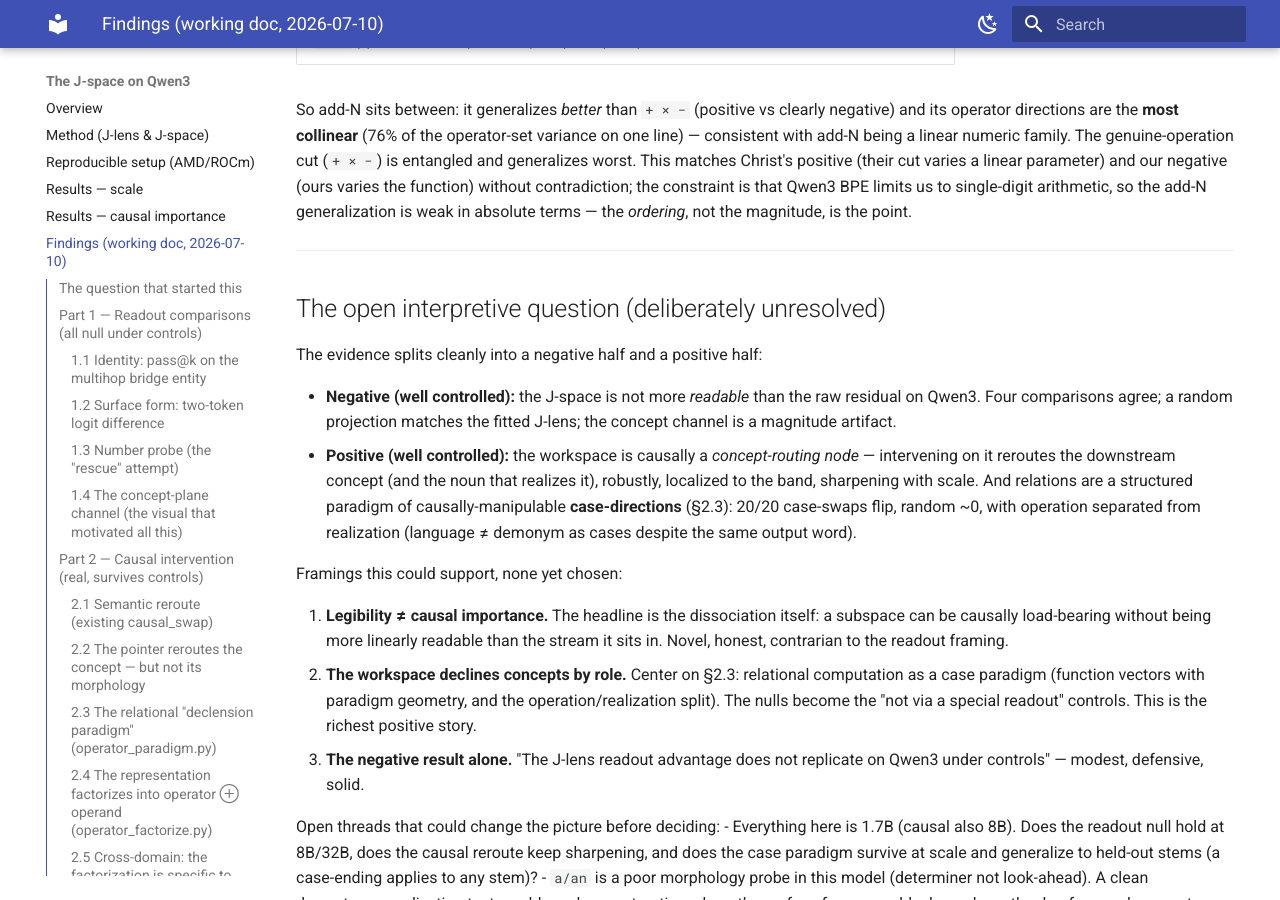
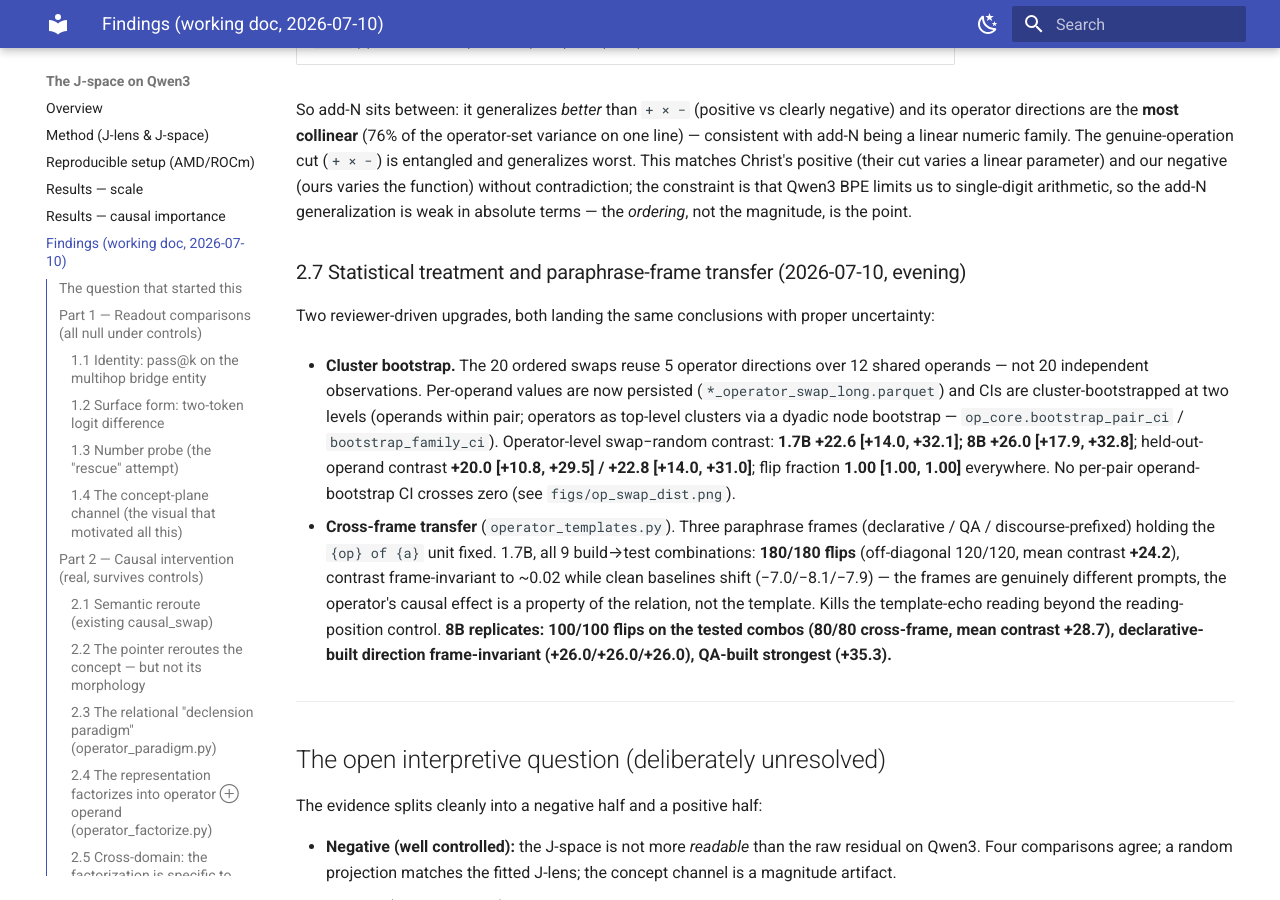
Before and after one commit to mpodeley/jspace-qwen, an MkDocs documentation site: the page built from docs/findings.md, in a window 1280 px wide and 900 px high, scrolled down 6049 px. Built offline with MkDocs 1.6.1 and Material for MkDocs 9.7.7, drawn with Linux system fonts in a browser that asks for light colours.

Commit message:
8B cross-frame replication (100/100, transfer 80/80, +28.7) in paper + findings; ACL rebuild
Co-Authored-By: Claude Fable 5 <noreply@anthropic.com>

```diff
--- a/docs/findings.md
+++ b/docs/findings.md
@@ -281,6 +281,27 @@ negative (ours varies the function) without contradiction; the constraint is tha
 Qwen3 BPE limits us to single-digit arithmetic, so the add-N generalization is weak
 in absolute terms — the *ordering*, not the magnitude, is the point.
 
+### 2.7 Statistical treatment and paraphrase-frame transfer (2026-07-10, evening)
+
+Two reviewer-driven upgrades, both landing the same conclusions with proper uncertainty:
+
+- **Cluster bootstrap.** The 20 ordered swaps reuse 5 operator directions over 12 shared operands — not
+  20 independent observations. Per-operand values are now persisted (`*_operator_swap_long.parquet`)
+  and CIs are cluster-bootstrapped at two levels (operands within pair; operators as top-level clusters
+  via a dyadic node bootstrap — `op_core.bootstrap_pair_ci` / `bootstrap_family_ci`). Operator-level
+  swap−random contrast: **1.7B +22.6 [+14.0, +32.1]; 8B +26.0 [+17.9, +32.8]**; held-out-operand
+  contrast **+20.0 [+10.8, +29.5] / +22.8 [+14.0, +31.0]**; flip fraction **1.00 [1.00, 1.00]**
+  everywhere. No per-pair operand-bootstrap CI crosses zero (see `figs/op_swap_dist.png`).
+
+- **Cross-frame transfer** (`operator_templates.py`). Three paraphrase frames (declarative / QA /
+  discourse-prefixed) holding the `{op} of {a}` unit fixed. 1.7B, all 9 build→test combinations:
+  **180/180 flips** (off-diagonal 120/120, mean contrast **+24.2**), contrast frame-invariant to ~0.02
+  while clean baselines shift (−7.0/−8.1/−7.9) — the frames are genuinely different prompts, the
+  operator's causal effect is a property of the relation, not the template. Kills the template-echo
+  reading beyond the reading-position control. **8B replicates: 100/100 flips on the tested combos
+  (80/80 cross-frame, mean contrast +28.7), declarative-built direction frame-invariant
+  (+26.0/+26.0/+26.0), QA-built strongest (+35.3).**
+
 ---
 
 ## The open interpretive question (deliberately unresolved)
```
Also changed, not shown: docs/paper.md (+4 -2 lines), 1 other file.
